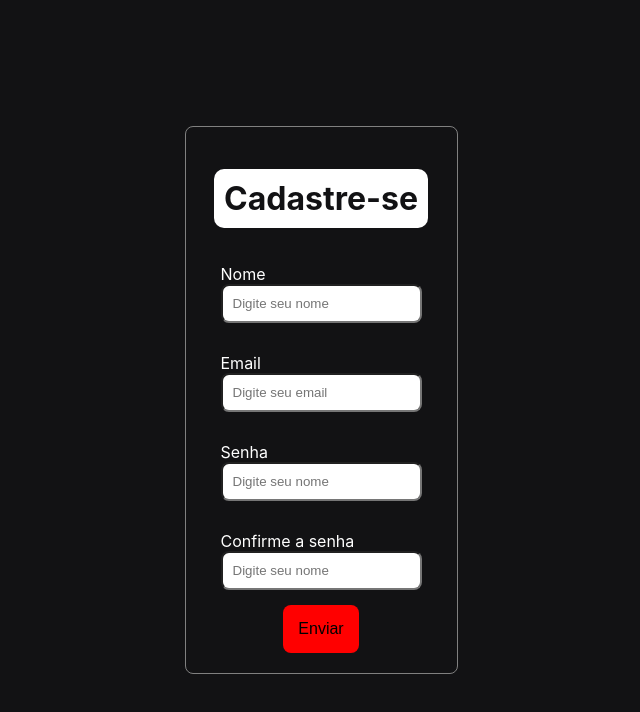
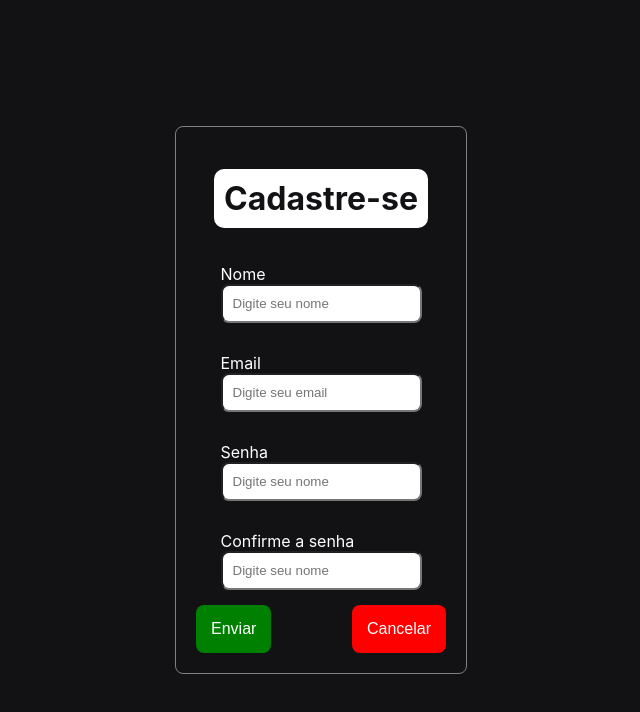
Before and after one commit to giankaz/projeto-domingo-no-sabado, a React (Create React App) app: page /register in a window 1280 px wide. Shown: the top 712 px of the page, without its empty margins (319-959 px from the left). Built offline with nearby package versions, Linux system fonts and the light colour scheme.

Commit message:
feat: into main :rotating_light:

```diff
--- a/src/pages/Login.jsx
+++ b/src/pages/Login.jsx
@@ -5,7 +5,9 @@ const Login = () => {
   return (
     <>
       <h1>Login</h1>
-      <Link to="/register" />
+      <Link to="/register" >
+        Registre-se
+      </Link>
     </>
   );
 };
--- a/src/pages/Register/index.jsx
+++ b/src/pages/Register/index.jsx
@@ -1,4 +1,5 @@
 import React          from 'react';
+import { Link } from 'react-router-dom';
 import { Container, FormStyles } from './styles';
 
 export default function Register({ authenticated, setAuthenticated }) {
@@ -44,7 +45,12 @@ export default function Register({ authenticated, setAuthenticated }) {
             placeholder='Digite seu nome'
           />
         </label>
-        <button> Enviar </button>
+        <div>
+          <button> Enviar </button>
+          <Link to='/login'>
+            <button className='exit'>Cancelar</button>
+          </Link>
+        </div>
       </FormStyles>
     </Container>
   );
--- a/src/pages/Register/styles.js
+++ b/src/pages/Register/styles.js
@@ -44,13 +44,24 @@ export const FormStyles = styled.form`
     border-radius: 8px;
   }
 
+  div {
+    display: flex;
+    justify-content: space-between;
+    width: 250px;
+  }
+
   button {
     border: none;
     padding: 15px;
     border-radius: 8px;
     font-size: 1rem;
-    background-color: red;
+    background-color: green;
+    color: #fff;
     cursor: pointer;
   }
 
+  .exit {
+    background-color: red;
+  }
+
 `
```
